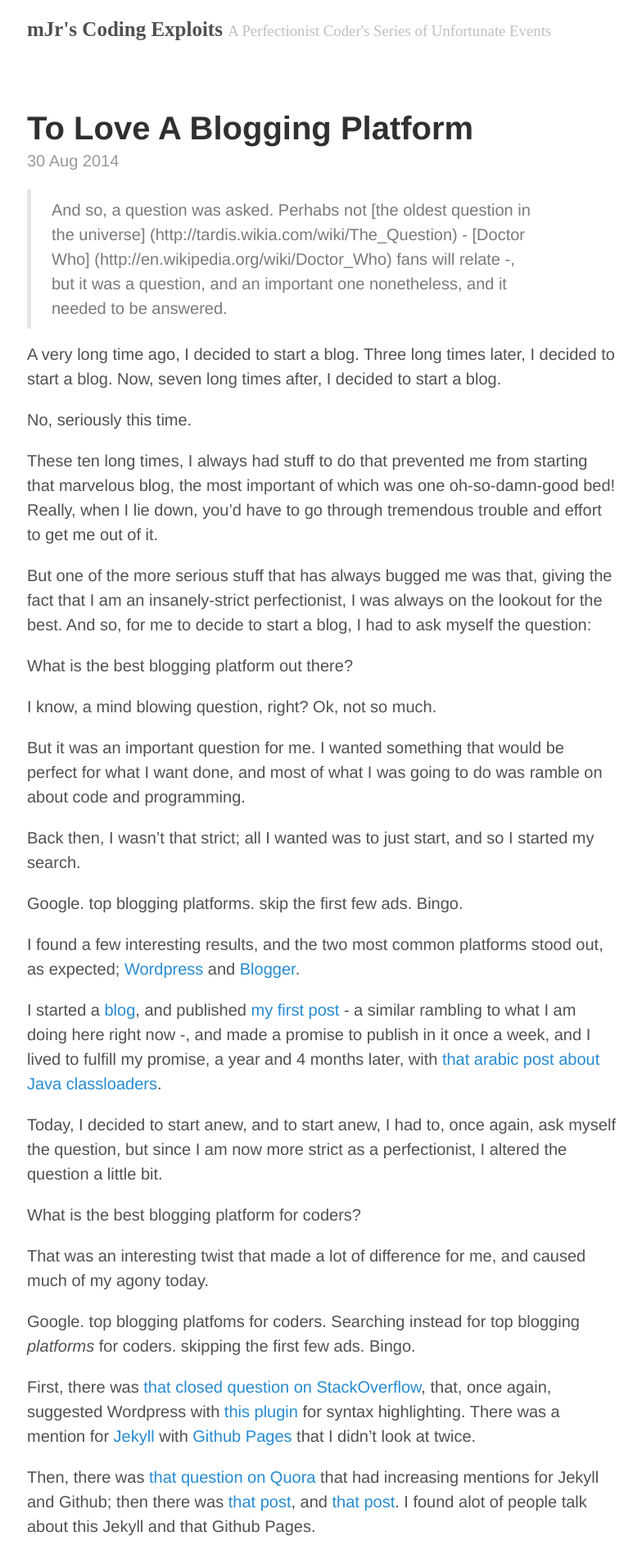
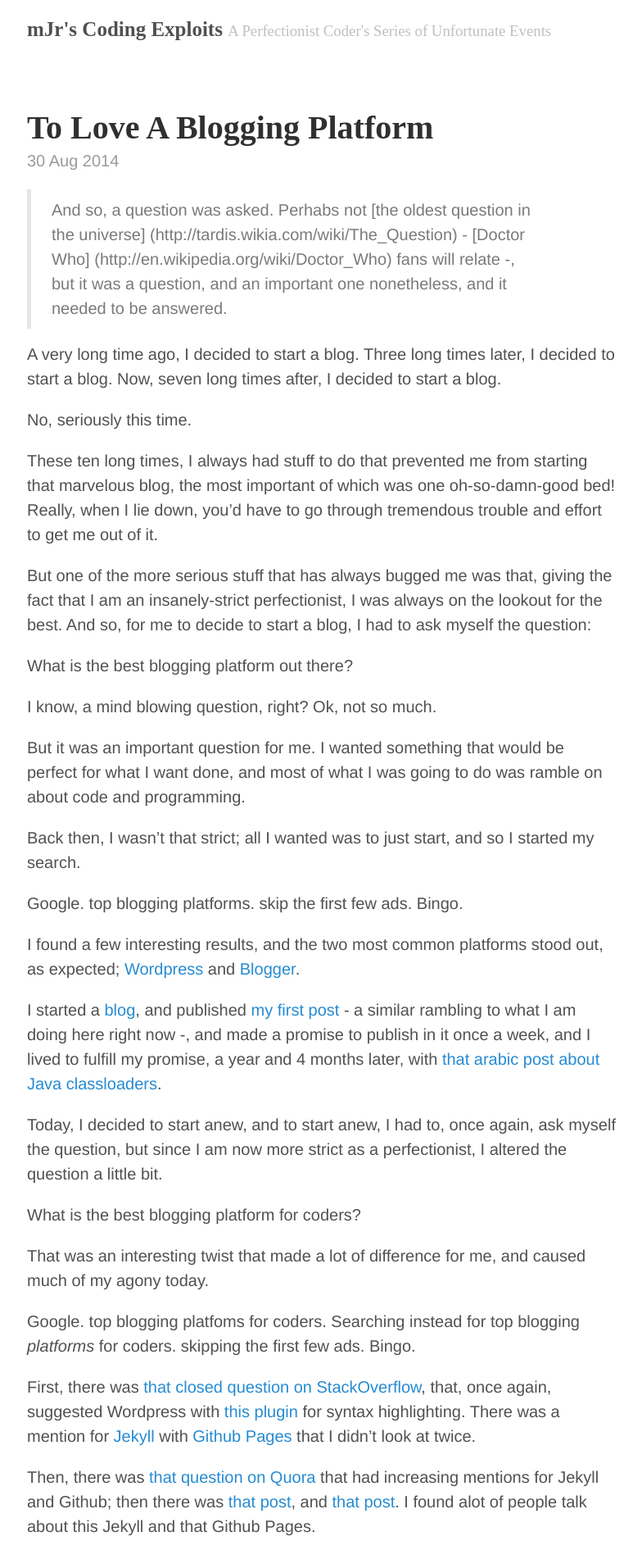
Before and after one commit to mustafajnr/mustafajnr.github.io, a Jekyll site: the page built from index.html, in a window 1280 px wide. Shown: the top 1902 px of the page at 82% size, without its empty margins (247-1031 px from the left). Built offline with Jekyll 4.4.1, drawn with Linux system fonts in a browser that asks for light colours; some web fonts are replaced; Markdown is read by kramdown in place of the engine named in the settings; the list of posts is cut into pages by our own code.

Commit message:
Updated common.css

```diff
--- a/public/css/common.css
+++ b/public/css/common.css
@@ -5,3 +5,7 @@
 .masthead-title {
     font-family: 'Kotta One', serif;
 }
+
+.post-title {
+	font-family: 'Belgrano', serif;
+}
```
